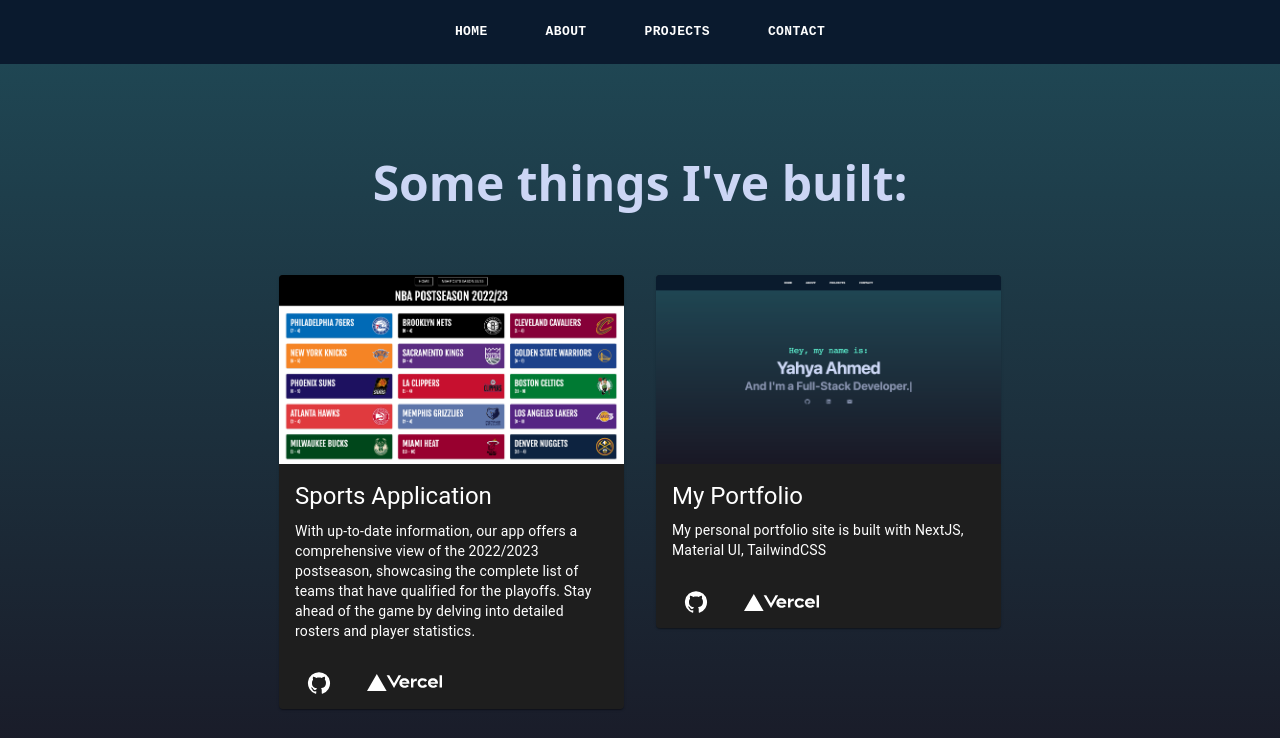
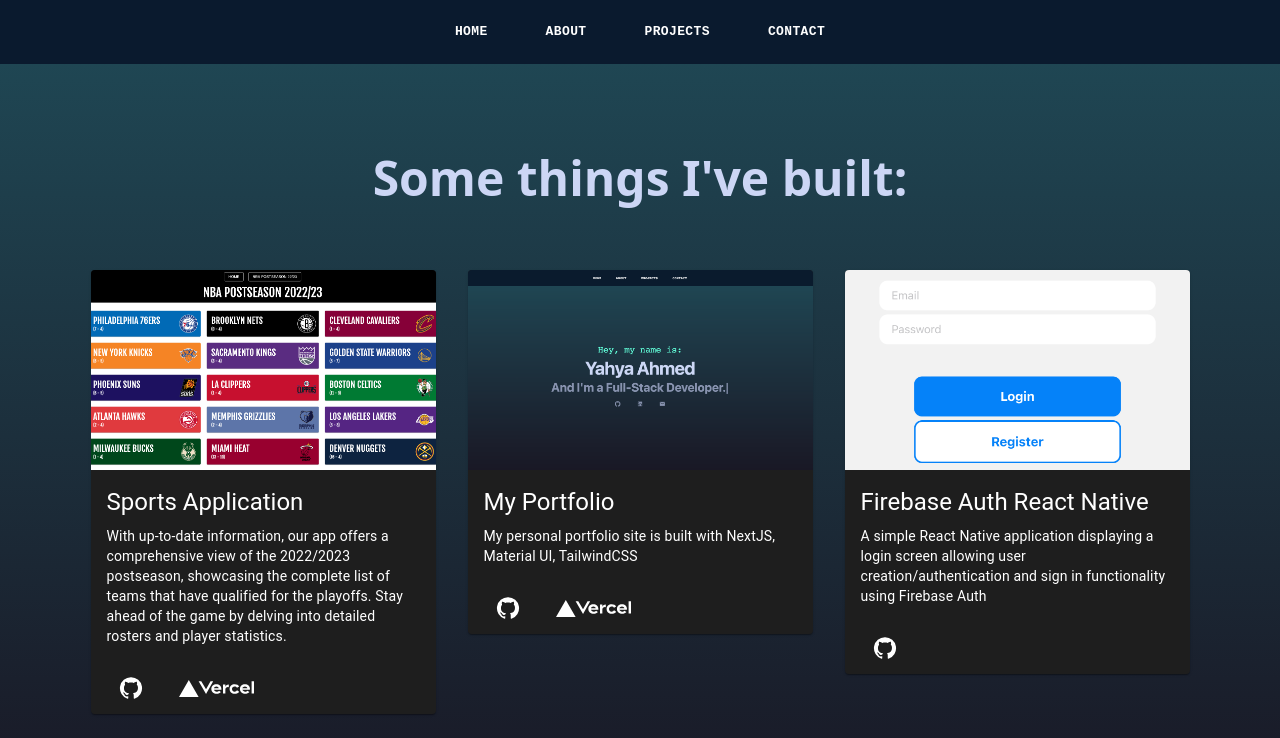
Before and after one commit to yiahmed/portfolio_template, a Next.js app: page /project in a window 1280 px wide. Shown: the top 738 px of the page. Built offline with nearby package versions, Linux system fonts and the light colour scheme.

Commit message:
added firebase auth project

```diff
--- a/components/project page/projectCards.js
+++ b/components/project page/projectCards.js
@@ -1,12 +1,10 @@
 import * as React from "react";
-import { useState } from "react";
 import Card from "@mui/material/Card";
 import CardContent from "@mui/material/CardContent";
 import CardMedia from "@mui/material/CardMedia";
 import Typography from "@mui/material/Typography";
-import { Button, CardActionArea, CardActions } from "@mui/material";
+import { Button, CardActions } from "@mui/material";
 import GitHubIcon from "@mui/icons-material/GitHub";
-import { Icon } from "@iconify/react";
 
 const projectInfo = [
   {
@@ -27,15 +25,15 @@ const projectInfo = [
     gitHubRepo: "https://github.com/yiahmed/portfolio_template",
     vercelLink: "https://my-portfolio-yiahmed.vercel.app/",
   },
-  // {
-  //   id: 3,
-  //   title: "AlphaPulse",
-  //   image: "",
-  //   description:
-  //     "LEARN Academy Capstone Project",
-  //   gitHubRepo: "",
-  //   vercelLink: "",
-  // },
+  {
+    id: 3,
+    title: "Firebase Auth React Native",
+    image: "/firebase-auth.png",
+    description:
+      "A simple React Native application displaying a login screen allowing user creation/authentication and sign in functionality using Firebase Auth",
+    gitHubRepo: "https://github.com/yiahmed/auth-native-practice",
+    vercelLink: "",
+  },
 ];
 
 const ProjectCards = () => {
@@ -61,6 +59,7 @@ const ProjectCards = () => {
             <CardMedia
               component="img"
               height="140"
+              className="image-container"
               image={project.image}
               alt="test image"
             />
@@ -77,6 +76,7 @@ const ProjectCards = () => {
                   style={{ animationDelay: "1s" }}
                 />
               </Button>
+              {project.vercelLink ? (
                 <Button onClick={() => handleVercelClick(project.vercelLink)}>
                   <img
                     src="/vercel.svg"
@@ -85,6 +85,7 @@ const ProjectCards = () => {
                     className="filter-invert"
                   />
                 </Button>
+              ) : null}
             </CardActions>
           </Card>
         </div>
--- a/css/global.css
+++ b/css/global.css
@@ -52,3 +52,8 @@ body {
 .image-glow-yellow {
   filter: drop-shadow(0 0 10px rgb(255, 255, 255));
 }
+
+.image-container {
+  height: 200px;
+  object-fit: cover;
+}
```
Also changed, not shown: public/firebase-auth.PNG (added). Lines whose indentation alone changed are shown as unchanged.
